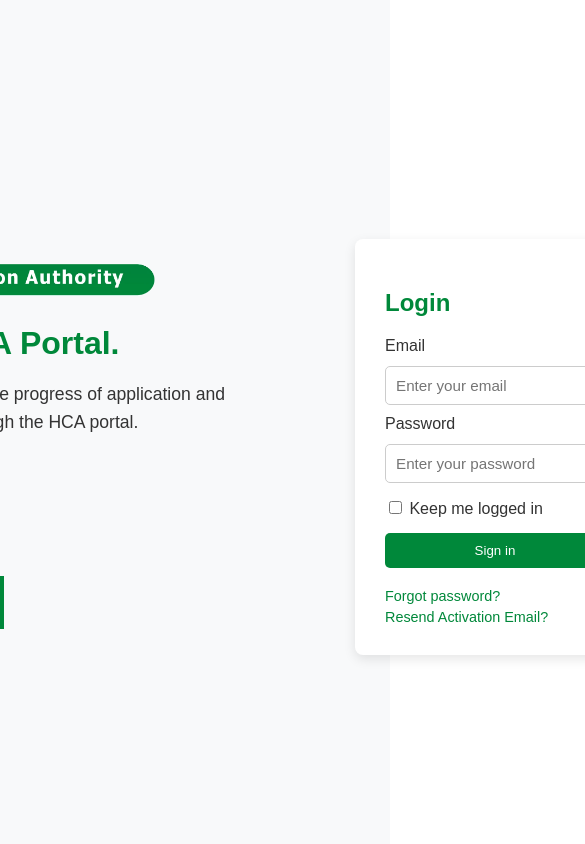
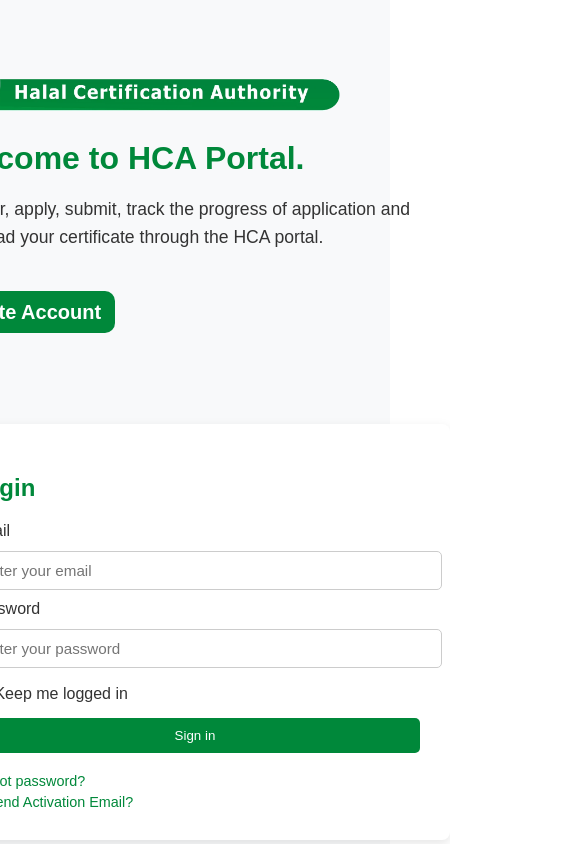
Before and after one commit to village-coders/Halal-Certification-Authority, a React (Vite) app: page / in a window 390 px wide. Shown: the top 844 px of the page, 585 px wide, since content can reach past the window. Built offline with nearby package versions, Linux system fonts and the light colour scheme; no server answers; a web font is replaced by a local one.

Commit message:
sldjfsdfjsd

```diff
--- a/src/components/css/LoginCard.css
+++ b/src/components/css/LoginCard.css
@@ -61,3 +61,10 @@
 .links a:hover {
   text-decoration: underline;
 }
+
+
+@media screen and (max-width: 768px){
+  .login-card{
+    width: 450px;
+  }
+}
--- a/src/pages/RegisterForm.jsx
+++ b/src/pages/RegisterForm.jsx
@@ -3,6 +3,7 @@
 import { useState, useEffect } from "react";
 import { FaBuilding, FaUser, FaLock } from "react-icons/fa";
 import { toast } from "sonner";
+import logo from "../assets/hcaLogo.webp"
 
 function RegisterForm() {
   const countries = [
@@ -120,6 +121,7 @@
   return (
     <form className="modern-form" onSubmit={handleSubmit}>
       <div className="register-heading">
+        <img style={{width: "300px"}} src={logo} alt="Hca logo" />
         <h2>Register your Company</h2>
         <p>To enjoy our service</p>
       </div>
--- a/src/pages/css/Home.css
+++ b/src/pages/css/Home.css
@@ -35,17 +35,21 @@
   font-size: 1.1rem;
   line-height: 1.6;
   color: #333;
-  margin-bottom: 150px;
-
+  margin-bottom: 50px;
 }
 
 .create-account{
   background-color: rgb(0,136,58);
   padding: 10px 14px;
   color: white;
-  font-size: 30px;
+  font-size: 20px;
+  border-radius: 10px;
   font-weight: 600;
   text-decoration: none;
+  transition: background-color 0.3s ease-in-out;
+}
+.create-account:hover{
+  background-color: rgb(4, 183, 81);
 }
 
 
@@ -54,4 +58,9 @@
     display: flex;
     flex-direction: column;
   }
+  .main-section{
+    display: flex;
+    flex-direction: column;
+  }
+
 }
```
